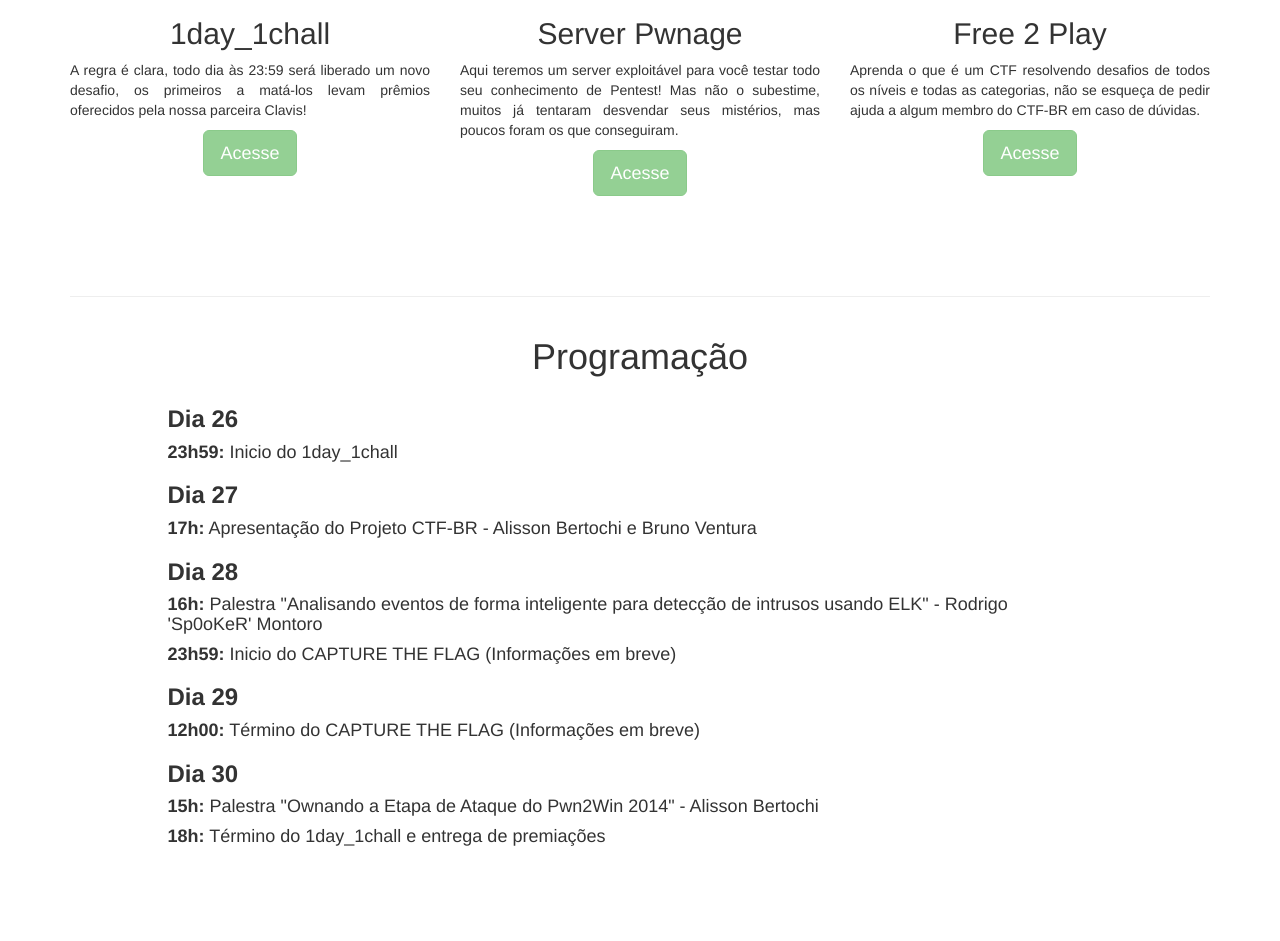
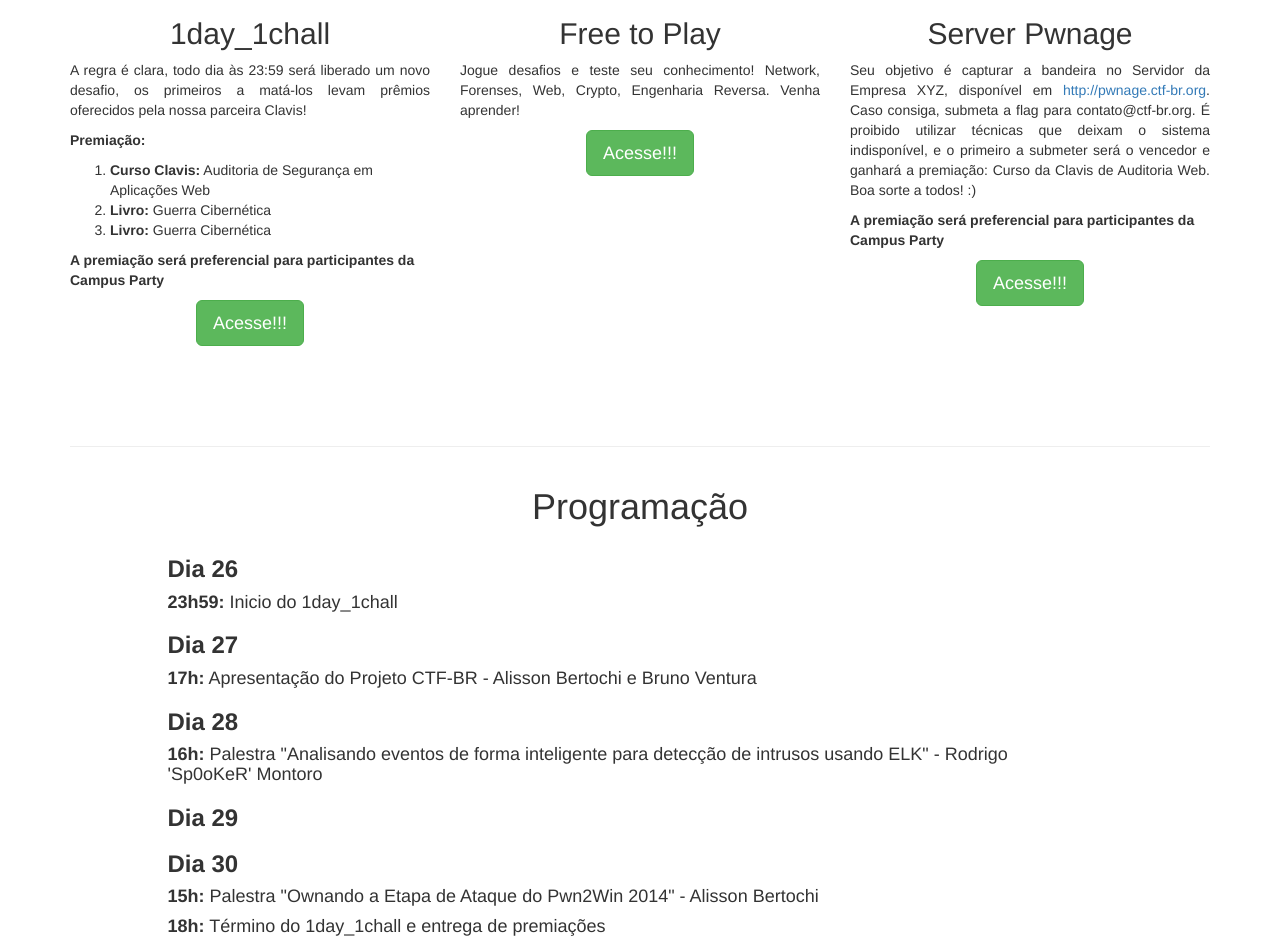
Before and after one commit to ctf-br/cp2016-hotsite, a website: page src/index.html in a window 1280 px wide. Shown: the part 814-1755 px from the top of the page. Drawn offline with Linux system fonts and the light colour scheme.

Commit message:
fixing bug

```diff
--- a/src/index.html
+++ b/src/index.html
@@ -64,24 +64,36 @@
                     <img class="img-circle img-responsive img-center" src="img/Pirate-Flag.jpg" alt="">
                     <h2 class="text-center">1day_1chall</h2>
                     <p class="text-justify">A regra é clara, todo dia às 23:59 será liberado um novo desafio, os primeiros a matá-los levam prêmios oferecidos pela nossa parceira Clavis!</p>
+                    <p class="text-justify"><strong>Premiação:</strong></p>
+                    <ol>
+                        <li><strong>Curso Clavis:</strong> Auditoria de Segurança em Aplicações Web</li>
+                        <li><strong>Livro:</strong> Guerra Cibernética</li>
+                        <li><strong>Livro:</strong> Guerra Cibernética</li>
+                    </ol>
+                    <p><strong>A premiação será preferencial para participantes da Campus Party</strong></p>
                     <div class="text-center">
-                        <a href="#" class="btn btn-lg btn-success" disabled="disabled">Acesse</a>
+                        <a href="http://game.ctf-br.org/" target="_blank" class="btn btn-lg btn-success">Acesse!!!</a>
+                    </div>
+                </div>
+                <div class="col-sm-4">
+                    <img class="img-circle img-responsive img-center" src="img/IMG_20151112_121435.jpg" alt="">
+                    <h2 class="text-center">Free to Play</h2>
+                    <p class="text-justify">Jogue desafios e teste seu conhecimento! Network, Forenses, Web, Crypto, Engenharia Reversa. Venha aprender!</p>
+                    <div class="text-center">
+                        <a href="http://game.ctf-br.org/" target="_blank" class="btn btn-lg btn-success">Acesse!!!</a>
                     </div>
                 </div>
                 <div class="col-sm-4">
                     <img class="img-circle img-responsive img-center" src="img/srv-pwn.jpg" alt="">
                     <h2 class="text-center">Server Pwnage</h2>
-                    <p class="text-justify">Aqui teremos um server exploitável para você testar todo seu conhecimento de Pentest! Mas não o subestime, muitos já tentaram desvendar seus mistérios, mas poucos foram os que conseguiram.</p>
+                    <p class="text-justify">Seu objetivo é capturar a bandeira no Servidor da Empresa XYZ,
+                        disponível em <a href="http://pwnage.ctf-br.org" target="_blank">http://pwnage.ctf-br.org</a>.
+                        Caso consiga, submeta a flag para contato@ctf-br.org. É proibido utilizar técnicas que deixam
+                        o sistema indisponível, e o primeiro a submeter será o vencedor e
+                        ganhará a premiação: Curso da Clavis de Auditoria Web. Boa sorte a todos! :)</p>
+                    <p><strong>A premiação será preferencial para participantes da Campus Party</strong></p>
                     <div class="text-center">
-                        <a href="#" class="btn btn-lg btn-success" disabled="disabled">Acesse</a>
-                    </div>
-                </div>
-                <div class="col-sm-4">
-                    <img class="img-circle img-responsive img-center" src="img/IMG_20151112_121435.jpg" alt="">
-                    <h2 class="text-center">Free 2 Play</h2>
-                    <p class="text-justify">Aprenda o que é um CTF resolvendo desafios de todos os níveis e todas as categorias, não se esqueça de pedir ajuda a algum membro do CTF-BR em caso de dúvidas.</p>
-                    <div class="text-center">
-                        <a href="#" class="btn btn-lg btn-success" disabled="disabled">Acesse</a>
+                        <a href="http://pwnage.ctf-br.org" class="btn btn-lg btn-success">Acesse!!!</a>
                     </div>
                 </div>
             </div>
@@ -101,9 +113,7 @@
                     <h4><strong>17h:</strong> Apresentação do Projeto CTF-BR - Alisson Bertochi e Bruno Ventura</h4>
                     <h3><strong>Dia 28</strong></h3>
                     <h4><strong>16h:</strong> Palestra "Analisando eventos de forma inteligente para detecção de intrusos usando ELK" - Rodrigo 'Sp0oKeR' Montoro</h4>
-                    <h4><strong>23h59:</strong> Inicio do CAPTURE THE FLAG (Informações em breve)</h4>
                     <h3><strong>Dia 29</strong></h3>
-                    <h4><strong>12h00:</strong> Término do CAPTURE THE FLAG (Informações em breve)</h4>
                     <h3><strong>Dia 30</strong></h3>
                     <h4><strong>15h:</strong> Palestra "Ownando a Etapa de Ataque do Pwn2Win 2014" - Alisson Bertochi</h4>
                     <h4><strong>18h:</strong> Término do 1day_1chall e entrega de premiações</h4>
```
